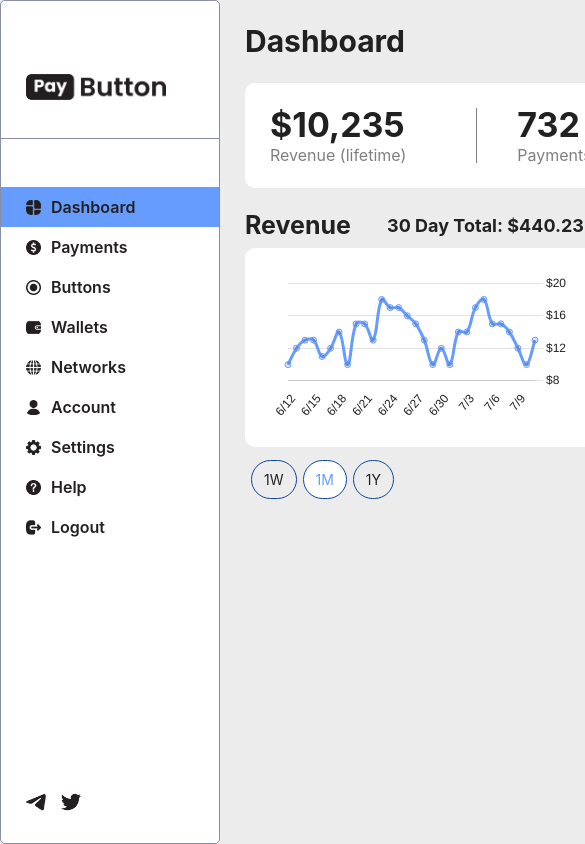
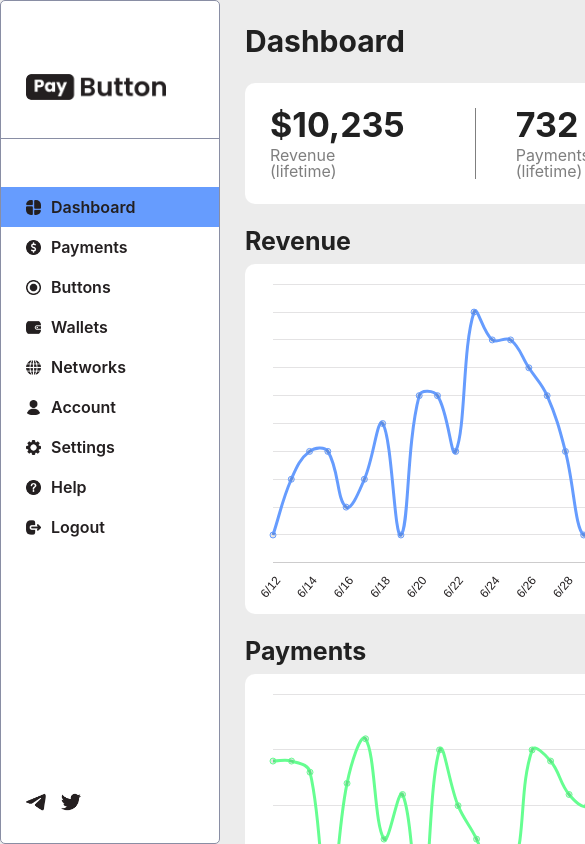
Before and after one commit to PayButton/paybutton-server, a Next.js app: page /dashboard in a window 390 px wide. Shown: the top 844 px of the page, 585 px wide, since content can reach past the window. Built offline with nearby package versions, Linux system fonts and the light colour scheme; what supertokens-auth-react would draw is missing.

Commit message:
mobile styles

```diff
--- a/pages/dashboard/Chart.tsx
+++ b/pages/dashboard/Chart.tsx
@@ -26,6 +26,7 @@ export default function Chart ({data, usd}): React.ReactElement {
     const options = {
         responsive: true,
         lineTension: 0.4,
+        maintainAspectRatio: false,
         plugins: {
             legend: {
             display: false,
--- a/pages/dashboard/dashboard.module.css
+++ b/pages/dashboard/dashboard.module.css
@@ -46,6 +46,7 @@
 
 .chart_inner_ctn {
   width: 50%;
+  position: relative;
 }
 
 .chart_inner_ctn:first-child {
@@ -58,9 +59,11 @@
 
 .chart_ctn {
   background-color: var(--secondary-bg-color);
-  width: 100%;
+  width: 99%;
   padding: 25px;
   border-radius: 10px;
+  position: relative;
+  height: 350px;
 }
 
 .chart_inner_ctn h4 {
@@ -113,3 +116,26 @@
   text-align: right;
   margin-right: 10px;
 }
+
+@media (max-width: 1150px) {
+  .chart_outer_ctn {
+    flex-direction: column;
+  }
+
+  .chart_inner_ctn {
+    width: 100%;
+  }
+
+  .chart_inner_ctn:first-child {
+    padding-right: 0;
+  }
+
+  .chart_inner_ctn:last-child {
+    padding-left: 0;
+    margin-top: 25px;
+  }
+
+  .chart_ctn {
+    padding: 10px;
+  }
+}
--- a/pages/dashboard/index.tsx
+++ b/pages/dashboard/index.tsx
@@ -93,7 +93,7 @@ export default function Dashboard (): React.ReactElement {
         <div className={style.chart_inner_ctn}>
           <div className={style.chart_title_ctn}>
             <h4>Revenue</h4>
-            <h5>{revenue === thirtyDayRevenue ? '30 Day':'7 Day'} Total: ${revenue === thirtyDayRevenue ? data.usd_revenue_last_30days[0].total:data.usd_revenue_last_7days[0].total}</h5>
+            <h5>{revenue === yearRevenue ? 'Year' : revenue === thirtyDayRevenue ? '30 Day':'7 Day'} Total: ${revenue === yearRevenue ? data.usd_revenue_last_year[0].total:revenue === thirtyDayRevenue ? data.usd_revenue_last_30days[0].total:data.usd_revenue_last_7days[0].total}</h5>
           </div>
           <div className={style.chart_ctn}>
             <Chart data={revenue} usd />
@@ -102,7 +102,7 @@ export default function Dashboard (): React.ReactElement {
         <div className={style.chart_inner_ctn}>
           <div className={style.chart_title_ctn}>
             <h4>Payments</h4>
-            <h5>{payments === thirtyDayPayments ? '30 Day':'7 Day'} Total: {payments === thirtyDayPayments ? data.payments_last_30days[0].total:data.payments_last_7days[0].total}</h5>
+            <h5>{payments === yearPayments ? 'Year': payments === thirtyDayPayments ? '30 Day':'7 Day'} Total: {payments === thirtyDayPayments ? data.payments_last_30days[0].total:data.payments_last_7days[0].total}</h5>
           </div>
           <div className={style.chart_ctn}>
             <Chart data={payments} />
```
